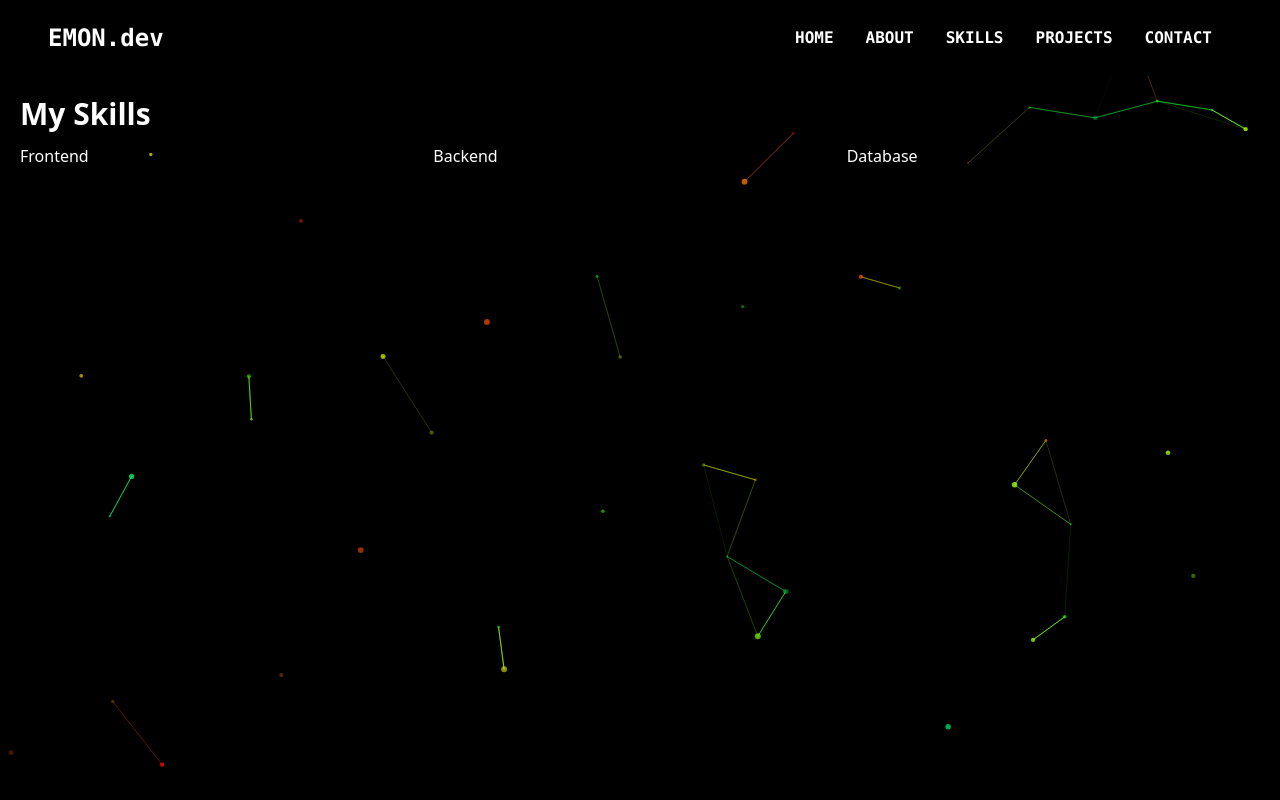
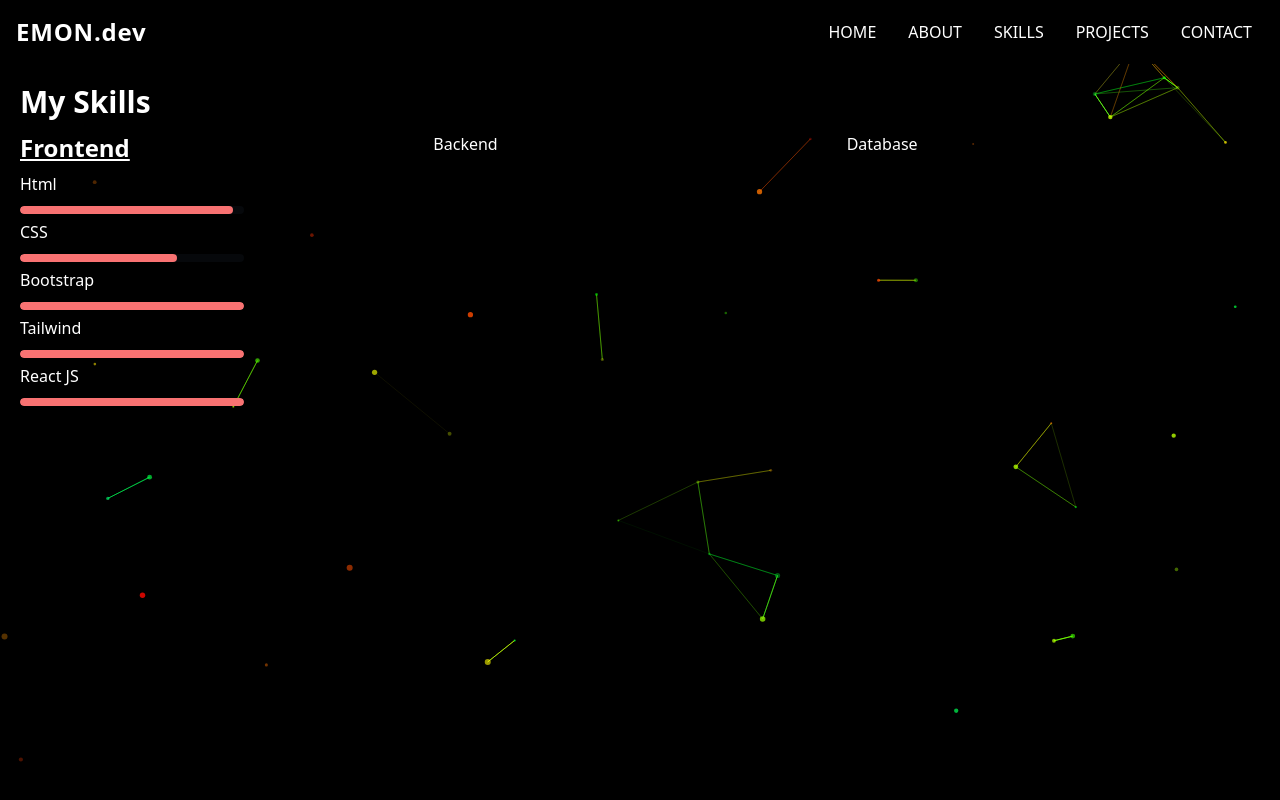
Before and after one commit to jfmemon/vite-portfolio, a React (Vite) app: page /skills in a window 1280 px wide. Built offline with nearby package versions, Linux system fonts and the light colour scheme.

Commit message:
navbar done

```diff
--- /dev/null
+++ b/src/Component/Menu.jsx
@@ -0,0 +1,39 @@
+import { Link } from "react-router-dom";
+
+const Menu = () => {
+    return <div className="px-2 md:px-0 py-3 space-y-2 md:space-y-0 md:space-x-2 font-medium text-slate-700 text-center">
+        <Link
+            to='/'
+            className="block md:inline-block px-3 py-2 rounded-md text-white hover:text-sky-300 focus:outline-none focus:text-white focus:bg-gray-700"
+        >
+            HOME
+        </Link>
+        <Link
+            to='/about'
+            className="block md:inline-block px-3 py-2 rounded-md text-white hover:text-sky-300 focus:outline-none focus:text-white focus:bg-gray-700"
+        >
+            ABOUT
+        </Link>
+        <Link
+            to='/skills'
+            className="block md:inline-block px-3 py-2 rounded-md text-white hover:text-sky-300 focus:outline-none focus:text-white focus:bg-gray-700"
+        >
+            SKILLS
+        </Link>
+        <Link
+            to='/projects'
+            className="block md:inline-block px-3 py-2 rounded-md text-white hover:text-sky-300 focus:outline-none focus:text-white focus:bg-gray-700"
+        >
+            PROJECTS
+        </Link>
+        <Link
+            to='/contact'
+            className="block md:inline-block px-3 py-2 rounded-md text-white hover:text-sky-300 focus:outline-none focus:text-white focus:bg-gray-700"
+        >
+            CONTACT
+        </Link>
+
+    </div>
+}
+
+export default Menu;
--- a/src/Pages/Skills/Skills.jsx
+++ b/src/Pages/Skills/Skills.jsx
@@ -4,11 +4,32 @@ const Skills = () => {
         <div className="text-white p-5">
             <h3 className="text-3xl font-semibold">My Skills</h3>
             <div className="grid lg:grid-cols-3 sm:grid-cols-1 mt-3">
-                <div>Frontend</div>
+                <div>
+                    <p className="font-semibold text-2xl mb-2 underline">Frontend</p>
+                    <div>
+                        <p>Html</p>
+                        <progress className="progress progress-error w-56" value="95" max="100"></progress>
+                    </div>
+                    <div>
+                        <p>CSS</p>
+                        <progress className="progress progress-error w-56" value="70" max="100"></progress>
+                    </div>
+                    <div>
+                        <p>Bootstrap</p>
+                        <progress className="progress progress-error w-56" value="100" max="100"></progress>
+                    </div>
+                    <div>
+                        <p>Tailwind</p>
+                        <progress className="progress progress-error w-56" value="100" max="100"></progress>
+                    </div>
+                    <div>
+                        <p>React JS</p>
+                        <progress className="progress progress-error w-56" value="100" max="100"></progress>
+                    </div>
+                </div>
                 <div>Backend</div>
                 <div>Database</div>
             </div>
-
         </div>
     );
 };
--- a/src/Shared/Header/Header.jsx
+++ b/src/Shared/Header/Header.jsx
@@ -1,116 +1,41 @@
-import React from "react";
-import { Navbar, MobileNav, Typography, IconButton } from "@material-tailwind/react";
-import { Link } from "react-router-dom";
+import { useState } from 'react';
+import Menu from '../../Component/Menu';
 
 
 const Header = () => {
-    const [openNav, setOpenNav] = React.useState(false);
-
-    React.useEffect(() => {
-        window.addEventListener(
-            "resize",
-            () => window.innerWidth >= 960 && setOpenNav(false)
-        );
-    }, []);
-
-    const navList = (
-        <ul className="mb-4 mt-2 flex flex-col gap-2 lg:mb-0 lg:mt-0 lg:flex-row lg:items-center lg:gap-6">
-            <Typography
-                className="p-1 font-semibold"
-            >
-                <Link to="/" className="flex items-center justify-center">
-                    HOME
-                </Link>
-            </Typography>
-            <Typography
-                className="p-1 font-semibold"
-            >
-                <Link to="/about" className="flex items-center justify-center">
-                    ABOUT
-                </Link>
-            </Typography>
-            <Typography
-                className="p-1 font-semibold"
-            >
-                <Link to="/skills" className="flex items-center justify-center">
-                    SKILLS
-                </Link>
-            </Typography>
-            <Typography
-                className="p-1 font-semibold"
-            >
-                <Link to="/projects" className="flex items-center justify-center">
-                    PROJECTS
-                </Link>
-            </Typography>
-            <Typography
-                className="p-1 font-semibold"
-            >
-                <Link to="/contact" className="flex items-center justify-center">
-                    CONTACT
-                </Link>
-            </Typography>
-        </ul>
-    );
-
+    const [showMobileMenu, setShowMobileMenu] = useState(false);
     return (
-        <div className="mx-auto bg-black font-mono lg:px-8">
-            <Navbar className="sticky z-10 rounded-none py-5 px-4 lg:px-4 lg:py-4">
-                <div className="flex items-center justify-between">
-                    <Typography
-                        className="py-1.5 text-2xl font-bold text-white"
-                    >
-                        EMON.dev
-                    </Typography>
-                    <div className="flex items-center text-center gap-4">
-                        <div className="mr-4 hidden lg:block">{navList}</div>
-                        <IconButton
-                            variant="text"
-                            className="ml-auto h-6 w-6 text-inherit hover:bg-transparent focus:bg-transparent active:bg-transparent lg:hidden "
-                            ripple={false}
-                            onClick={() => setOpenNav(!openNav)}
-                        >
-                            {openNav ? (
+        <nav className="bg-black">
+            <div className="max-w-7xl mx-auto flex items-center justify-between h-16 px-4">
+                <div className="flex-shrink-0 font-bold tracking-wider">
+                    <h3 className='text-white text-2xl'>EMON.dev</h3>
+                </div>
+                <div className="hidden md:block">
+                    <Menu />
+                </div>
+                <button
+                    type="button"
+                    className="md:hidden inline-flex items-center justify-center p-2 rounded-md text-white hover:text-sky-400 hover:bg-gray-700 focus:outline-none focus:bg-gray-700 focus:text-white transition duration-150 ease-in-out"
+                    onClick={() => setShowMobileMenu(!showMobileMenu)}>
                     <svg
-                                    xmlns="http://www.w3.org/2000/svg"
+                        className="h-6 w-6"
+                        stroke="currentColor"
                         fill="none"
-                                    className="h-6 w-6"
-                                    viewBox="0 0 24 24"
-                                    stroke="currentColor"
-                                    strokeWidth={2}
-                                >
+                        viewBox="0 0 24 24">
                         <path
                             strokeLinecap="round"
                             strokeLinejoin="round"
-                                        d="M6 18L18 6M6 6l12 12"
-                                    />
+                            strokeWidth="2"
+                            d="M4 6h16M4 12h16M4 18h16"
+                        ></path>
                     </svg>
-                            ) : (
-                                <svg
-                                    xmlns="http://www.w3.org/2000/svg"
-                                    className="h-6 w-6"
-                                    fill="none"
-                                    stroke="currentColor"
-                                    strokeWidth={2}
-                                >
-                                    <path
-                                        strokeLinecap="round"
-                                        strokeLinejoin="round"
-                                        d="M4 6h16M4 12h16M4 18h16"
-                                    />
-                                </svg>
-                            )}
-                        </IconButton>
+                </button>
             </div>
+            <div className="md:hidden">
+                {showMobileMenu && <Menu />}
             </div>
-                <MobileNav open={openNav}>
-                    <div className="flex flex-col items-center" onClick={() => setOpenNav(!openNav)}>
-                        {navList}
-                    </div>
-                </MobileNav>
-            </Navbar>
-        </div>
+        </nav>
     );
-}
+};
 
 export default Header;
```
Lines whose indentation alone changed are shown as unchanged.
